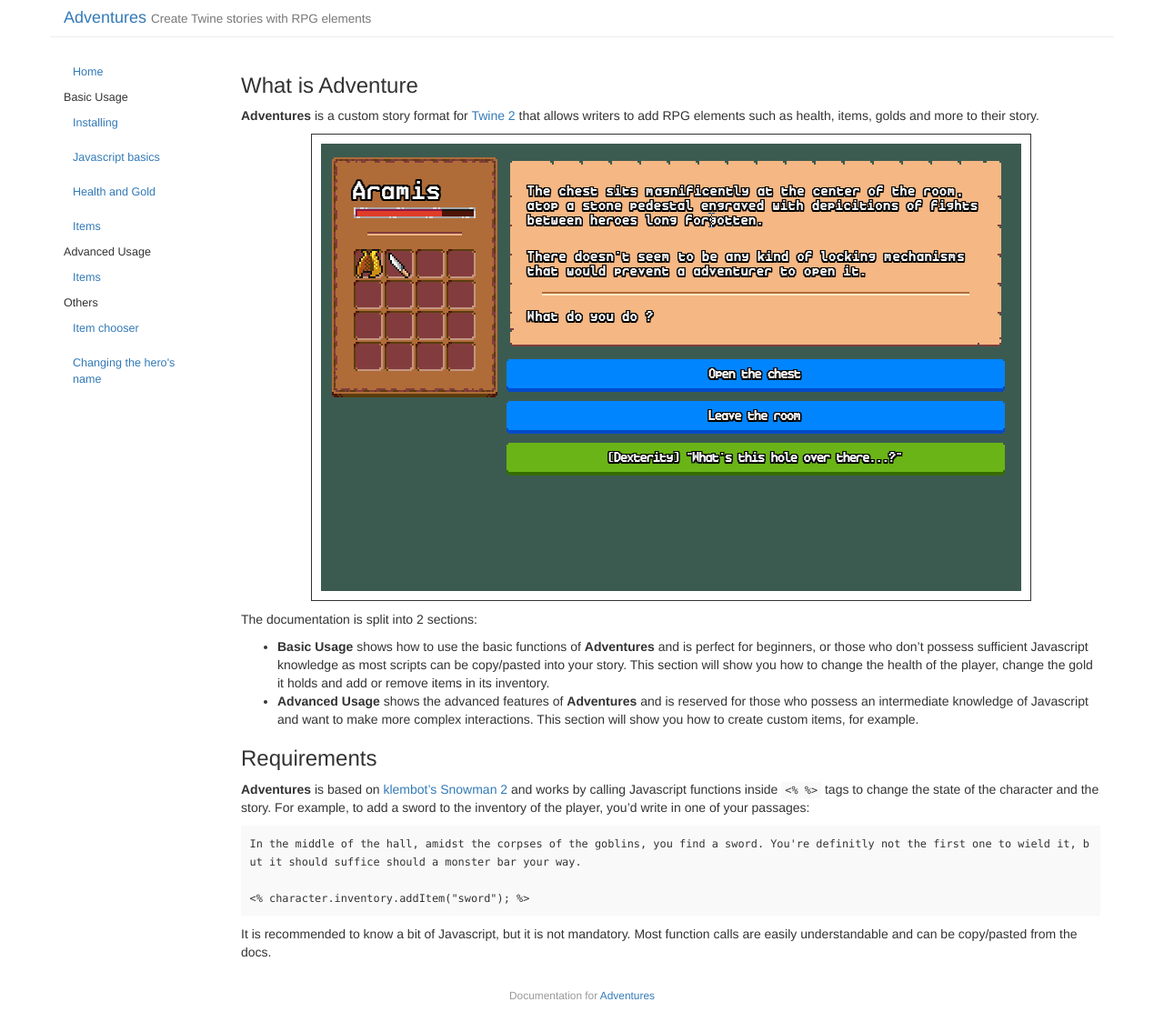
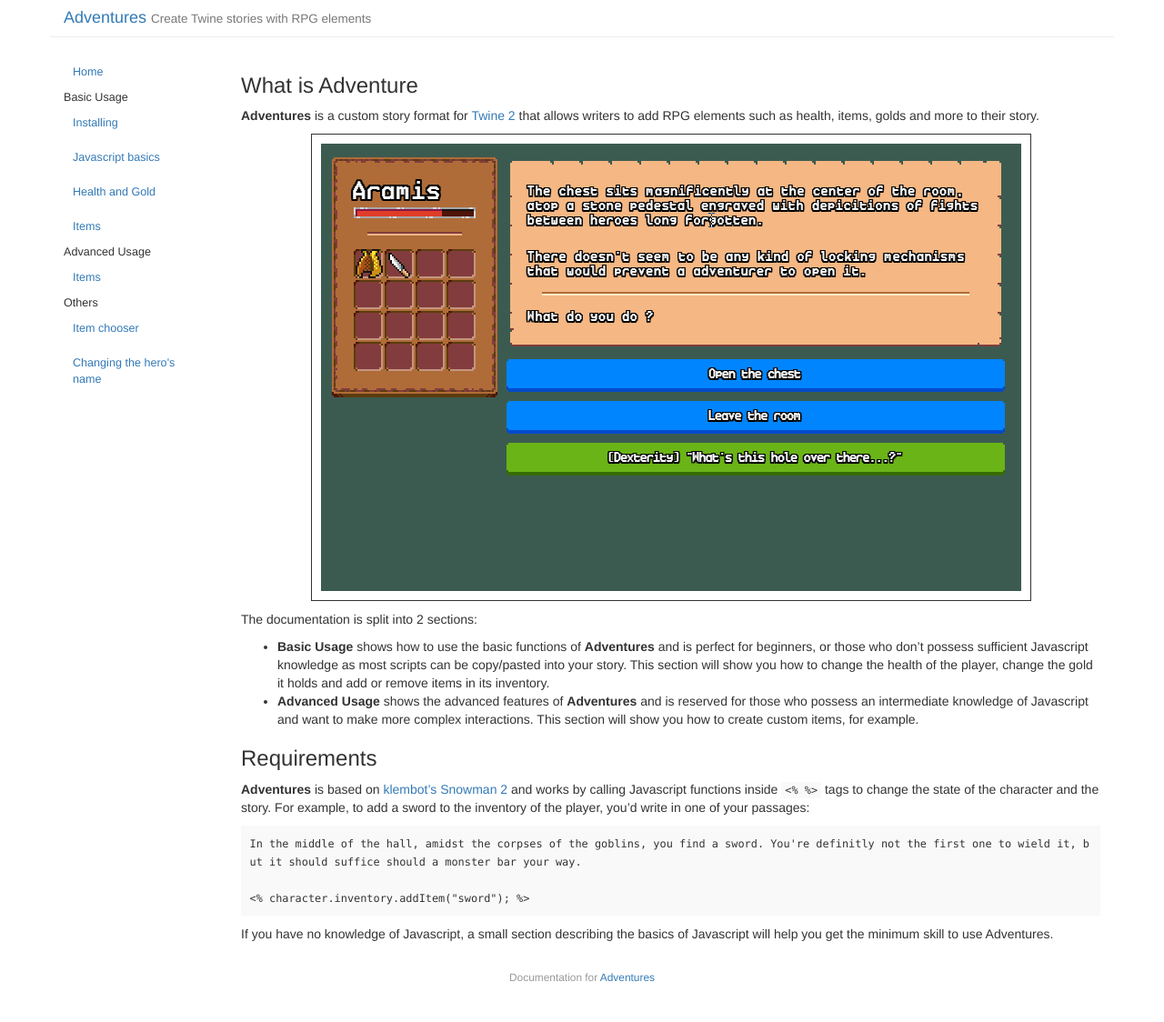
Before and after one commit to Longwelwind/adventures, a Jekyll site: the page built from docs/index.md, in a window 1280 px wide. Shown: the whole page at 91% size. Built offline with Jekyll 4.4.1, drawn with Linux system fonts in a browser that asks for light colours.

Commit message:
Change a small sentence in the doc

````diff
--- a/docs/index.md
+++ b/docs/index.md
@@ -24,4 +24,4 @@ In the middle of the hall, amidst the corpses of the goblins, you find a sword.
 <% character.inventory.addItem("sword"); %>
 ```
 
-It is recommended to know a bit of Javascript, but it is not mandatory. Most function calls are easily understandable and can be copy/pasted from the docs.
+If you have no knowledge of Javascript, a small section describing the basics of Javascript will help you get the minimum skill to use Adventures.
````
